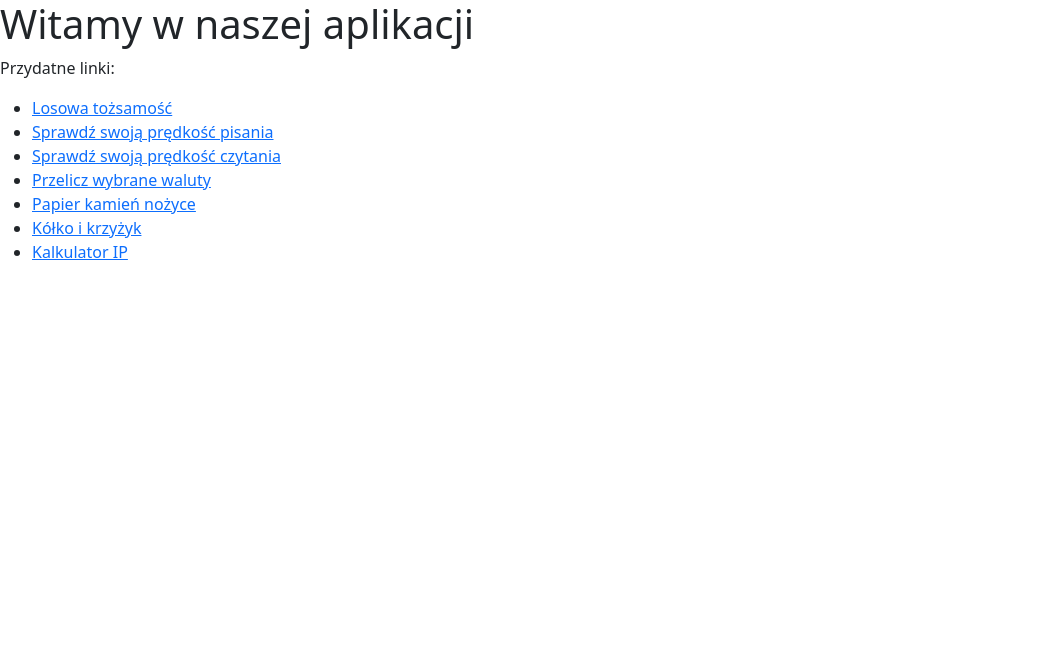
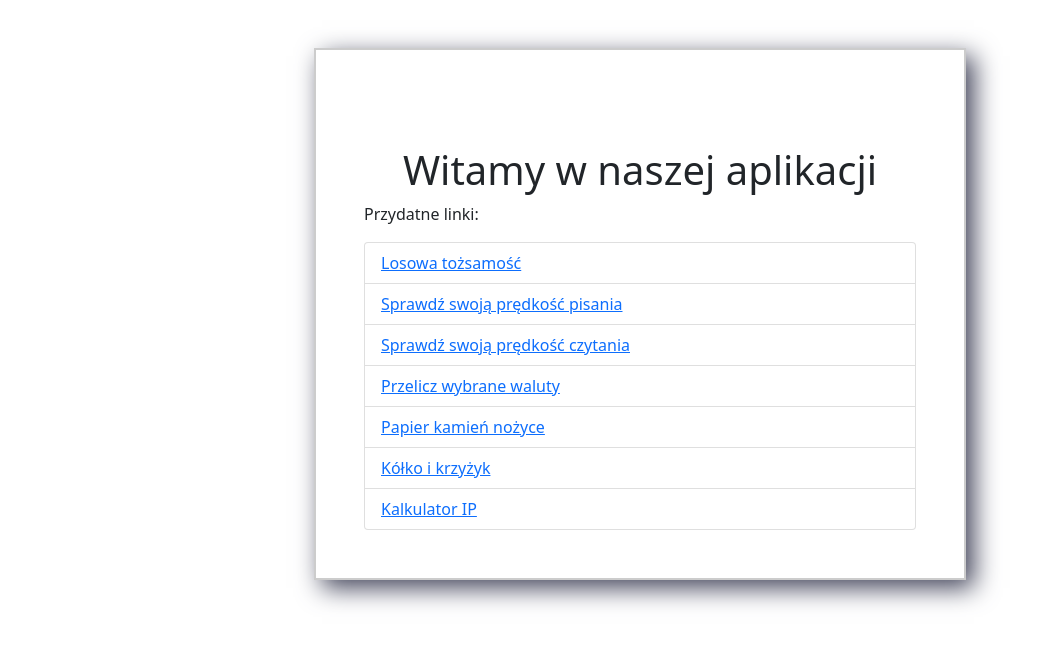
Before and after one commit to SMCEBI-didactics/sinwo-group1, a Flask app: page / in a window 1280 px wide. Shown: the top 646 px of the page, without its empty margins (0-1055 px from the left). Run offline with Flask 2, Linux system fonts and the light colour scheme; some libraries are stand-ins or nearby versions.

Commit message:
Add some styling

```diff
--- /dev/null
+++ b/WebApp/static/css/style_index.css
@@ -0,0 +1,5 @@
+.home-box {
+    -webkit-box-shadow: 8px 8px 24px 0px rgba(66, 68, 90, 1);
+    -moz-box-shadow: 8px 8px 24px 0px rgba(66, 68, 90, 1);
+    box-shadow: 8px 8px 24px 0px rgba(66, 68, 90, 1);
+  }
--- a/WebApp/templates/home.html
+++ b/WebApp/templates/home.html
@@ -3,19 +3,23 @@
 
 
 
-<h1>Witamy w naszej aplikacji</h1>
-<p>Przydatne linki:</p>
-<ul>
-    <li><a href="identity">Losowa tożsamość</a></li>
-    <li><a href="typing">Sprawdź swoją prędkość pisania</a></li>
-    <li><a href="reading">Sprawdź swoją prędkość czytania</a></li>
-    <li><a href="Przeliczwaluty">Przelicz wybrane waluty</a></li>
-    <li><a href="rock_paper">Papier kamień nożyce</a></li>
-    <li><a href="tic_tac">Kółko i krzyżyk</a></li>
-    <li><a href="calculator">Kalkulator IP</a></li>
-</ul>
 
 
+<div class="row justify-content-center mt-5">
+    <div class="col-6 home-box p-5" style="border:2px solid #ccc">
+        <h1 class="text-center pt-5">Witamy w naszej aplikacji</h1>
+        <p>Przydatne linki:</p>
+        <ul class="list-group">
+            <li class="list-group-item"><a href="identity">Losowa tożsamość</a></li>
+            <li class="list-group-item"><a href="typing">Sprawdź swoją prędkość pisania</a></li>
+            <li class="list-group-item"><a href="reading">Sprawdź swoją prędkość czytania</a></li>
+            <li class="list-group-item"><a href="Przeliczwaluty">Przelicz wybrane waluty</a></li>
+            <li class="list-group-item"><a href="rock_paper">Papier kamień nożyce</a></li>
+            <li class="list-group-item"><a href="tic_tac">Kółko i krzyżyk</a></li>
+            <li class="list-group-item"><a href="calculator">Kalkulator IP</a></li>
+        </ul>
+    </div>
+  </div>
 
 
 
--- a/WebApp/templates/index.html
+++ b/WebApp/templates/index.html
@@ -9,7 +9,7 @@
 
 	<link rel="stylesheet" href="/css/bootstrap.min.css">
 	<link rel="stylesheet" href="/css/font-awesome.min.css">
-
+	<link rel="stylesheet" href="/css/style_index.css">
 	<script type="text/javascript" src="/js/fonts.min.js"></script>
 
 	<title>Zaliczenie SiNWO</title>
```
Also changed, not shown: WebApp/templates/calculator.html (+23 -7 lines), WebApp/static/css/style.css (line endings or trailing spaces).
